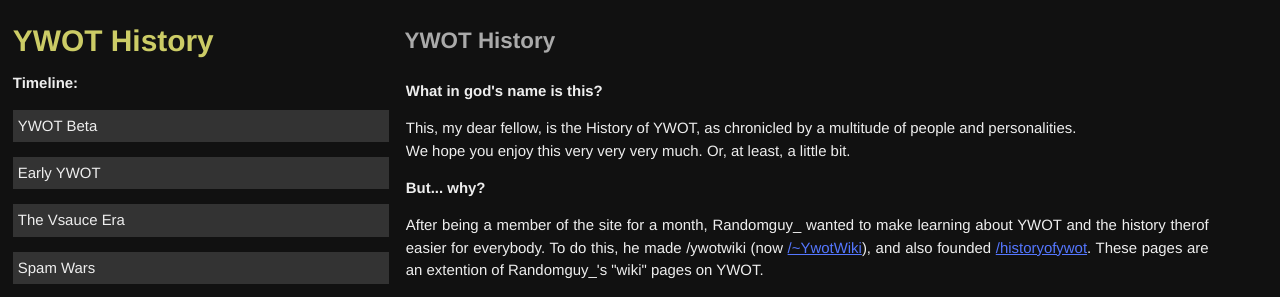
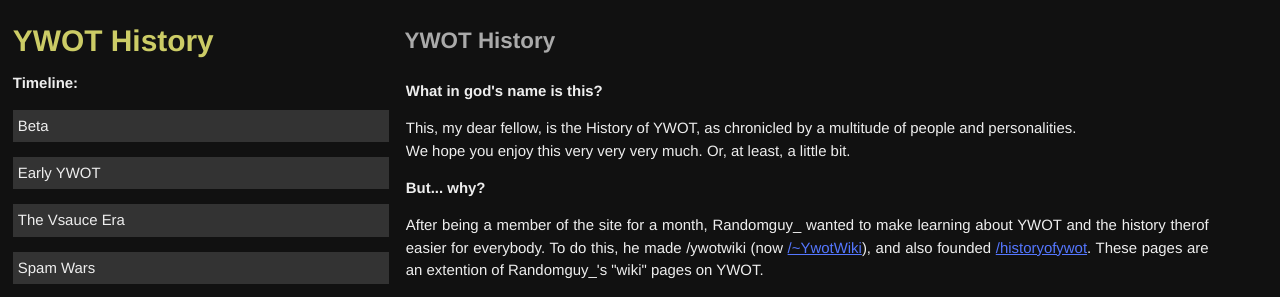
Before and after one commit to ywothistory/ywothistory.github.io, a Jekyll site: the page built from index.html, in a window 1280 px wide. Shown: the top 297 px of the page. Built offline with Jekyll 4.4.1, drawn with Linux system fonts in a browser that asks for light colours; Markdown is read by kramdown in place of the engine named in the settings.

Commit message:
Update 2014-01-07-beta.markdown

```diff
--- a/_posts/2014-01-07-beta.markdown
+++ b/_posts/2014-01-07-beta.markdown
@@ -1,10 +1,10 @@
 ---
 layout: post
-title: YWOT Beta
+title: Beta
 categories: timeline
 ---
 
-YWOT **Beta** was the stage of YWOT history when the site was founded by Andrew Badr. Beta started on *August 4th, 2009*, and ended on *September 23rd, 2009*, when it was superceded by YWOT. Like many other popular websites such as Minecraft or Gmail, YWOT's beta stage was defined by its testing and improvement.
+**Beta** was the stage of YWOT history when the site was founded by Andrew Badr. YWOT Beta began on *August 4th, 2009*, and ended on *September 23rd, 2009*, when it was superceded by YWOT. Like many other popular websites such as Minecraft or Gmail, YWOT's beta stage was defined by its testing and improvement.
 
 Few features were available during beta. Updates for URL links, Coordinate linking, and adding color to user pages would come at a later time. The URL for beta during this time (now redirects to the main site) was [beta.yourworldoftext.com](http://www.beta.yourworldoftext.com).
 
```
